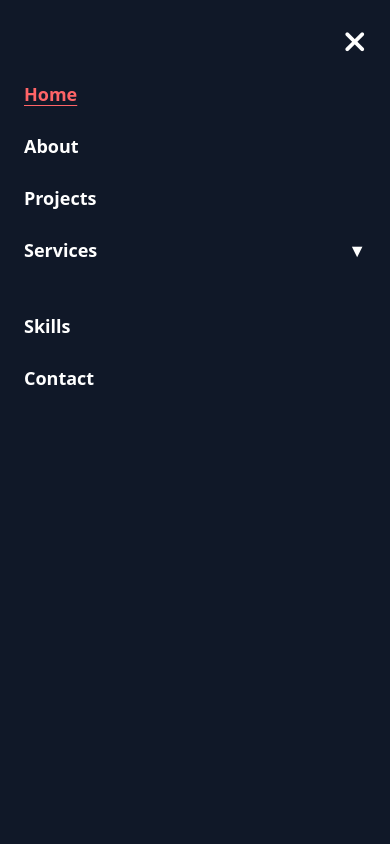
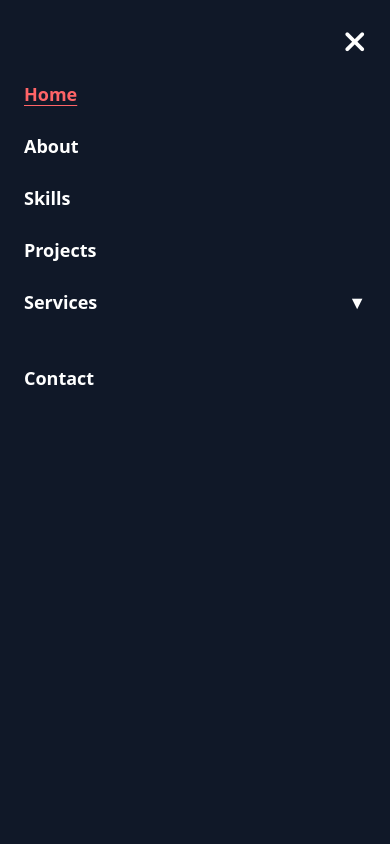
Before and after one commit to surajpxl/myPortfolio_react, a React (Vite) app: page / in a window 390 px wide. Both pictures are taken after a click on the button 352 px from the left and 34 px from the top of the page. Shown: the top 844 px of the page. Built offline with nearby package versions, Linux system fonts and the light colour scheme.

Commit message:
some optimization

```diff
--- a/src/components/Navbar.jsx
+++ b/src/components/Navbar.jsx
@@ -134,6 +134,15 @@ const Navbar = () => {
           >
             About
           </Link>
+
+          <Link
+            to="/#skills"
+            smooth
+            className={navLinkClasses('skills')}
+            onClick={() => setIsMenuOpen(false)}
+          >
+            Skills
+          </Link>
           <Link
             to="/#projects"
             smooth
@@ -142,7 +151,6 @@ const Navbar = () => {
           >
             Projects
           </Link>
-
           {/* Dropdown Toggle */}
           <button
             onClick={() => setIsDropdownOpen(!isDropdownOpen)}
@@ -184,14 +192,6 @@ const Navbar = () => {
           </div>
 
           <Link
-            to="/#skills"
-            smooth
-            className={navLinkClasses('skills')}
-            onClick={() => setIsMenuOpen(false)}
-          >
-            Skills
-          </Link>
-          <Link
             to="/#contact"
             smooth
             className={navLinkClasses('contact')}
```
